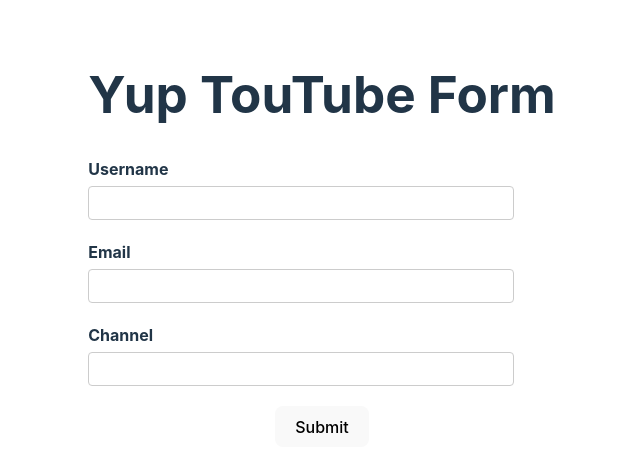
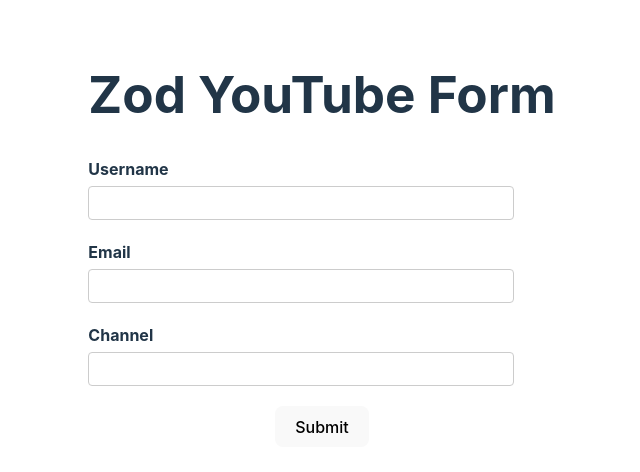
Before and after one commit to zahrabagheri1/document-of-what-i-learn, a React (Vite) app in the folder react-hook-form/rhf-demo/: page / in a window 1280 px wide. Shown: the top 472 px of the page, without its empty margins (318-958 px from the left). Built offline with nearby package versions, Linux system fonts and the light colour scheme.

Commit message:
Zod Integration

```diff
--- a/react-hook-form/rhf-demo/package.json
+++ b/react-hook-form/rhf-demo/package.json
@@ -10,11 +10,15 @@
     "preview": "vite preview"
   },
   "dependencies": {
+    "@emotion/react": "^11.14.0",
+    "@emotion/styled": "^11.14.0",
     "@hookform/resolvers": "^4.0.0",
+    "@mui/material": "^6.4.4",
     "react": "^19.0.0",
     "react-dom": "^19.0.0",
     "react-hook-form": "^7.54.2",
-    "yup": "^1.6.1"
+    "yup": "^1.6.1",
+    "zod": "^3.24.2"
   },
   "devDependencies": {
     "@eslint/js": "^9.19.0",
--- a/react-hook-form/rhf-demo/src/App.tsx
+++ b/react-hook-form/rhf-demo/src/App.tsx
@@ -1,13 +1,15 @@
 
 import './App.css'
 import YouTubeFrom from './components/YouTubeFrom'
-import YupTouTubeForm from './components/YupTouTubeForm'
+import YupTouTubeForm from './components/YupYouTubeForm'
+import ZodYouTubeForm from './components/ZodYouTubeForm'
 function App() {
 
   return (
     <div>
       {/* <YouTubeFrom /> */}
-      <YupTouTubeForm />
+      {/* <YupTouTubeForm />  */}
+      <ZodYouTubeForm />
     </div>
   )
 }
--- a/react-hook-form/rhf-demo/src/components/YupTouTubeForm.tsx
+++ b/react-hook-form/rhf-demo/src/components/YupYouTubeForm.tsx
@@ -16,7 +16,7 @@ type FormData = {
     channel: string;
 }
 
-function YupTouTubeForm() {
+function YupYouTubeForm() {
     const form = useForm<FormData>({
         defaultValues: {
             username: '',
@@ -66,4 +66,4 @@ function YupTouTubeForm() {
     )
 }
 
-export default YupTouTubeForm
+export default YupYouTubeForm
--- /dev/null
+++ b/react-hook-form/rhf-demo/src/components/ZodYouTubeForm.tsx
@@ -0,0 +1,71 @@
+import React from 'react'
+import { DevTool } from '@hookform/devtools'
+import { useForm } from 'react-hook-form'
+import { zodResolver } from '@hookform/resolvers/zod'
+import { z } from 'zod'
+
+const schema= z.object({
+    username: z.string().nonempty({message: 'Username is required'}),
+    email: z.string().email({message: 'Invalid email'}),
+    channel: z.string().nonempty({message: 'Channel is required'})
+})
+
+type FormData = {
+    username: string;
+    email: string;
+    channel: string;
+}
+
+function ZodYouTubeForm() {
+    const form = useForm<FormData>({
+        defaultValues: {
+            username: '',
+            email: '',
+            channel: ''
+        },
+        resolver: zodResolver(schema),
+    })
+
+    const { register, control, handleSubmit, formState } = form;
+    const { errors } = formState;
+
+    const onSubmit = (data: FormData) => {
+        console.log(data)
+    }
+
+  return (
+    <div>
+        <h1>Zod YouTube Form</h1>
+        <form onSubmit={handleSubmit(onSubmit)}>
+
+            {/* username */}
+            <div className='form-control'>
+                <label htmlFor="username">Username</label>
+                <input type="text" id="username" {...register('username', {required: {value: true, message: 'Username is required'  }})} />
+                <p className='error'>{errors.username?.message}</p>
+            </div>
+
+            {/* email */}
+            <div className='form-control'>
+                <label htmlFor="email">Email</label>
+                <input type="email" id="email" {...register('email', {required: {value: true, message: 'Email is required'}})}/>
+                <p className='error'>{errors.email?.message}</p>
+            </div>
+
+            {/* channel */}
+            <div className='form-control'>
+                <label htmlFor="channel">Channel</label>
+                <input type="text" id="channel" {...register('channel',{required: {value: true, message: 'Channel is required'}})}/>
+                <p className='error'>{errors.channel?.message}</p>
+            </div>
+
+            <button type='submit'>Submit</button>
+
+
+        </form>
+        <DevTool control={control} />
+    </div>
+  )
+}
+
+export default ZodYouTubeForm
```
Also changed, not shown: 1 other file (tests, documents, lock files or other folders).
